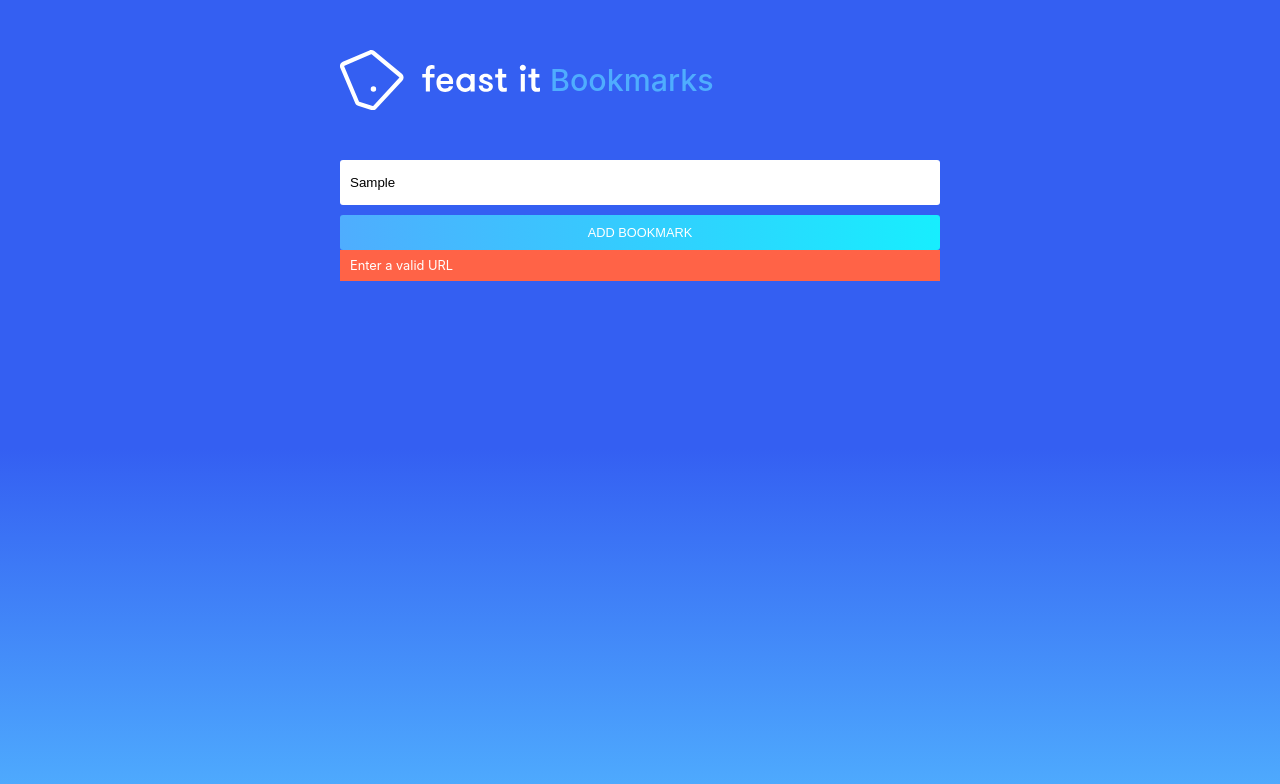
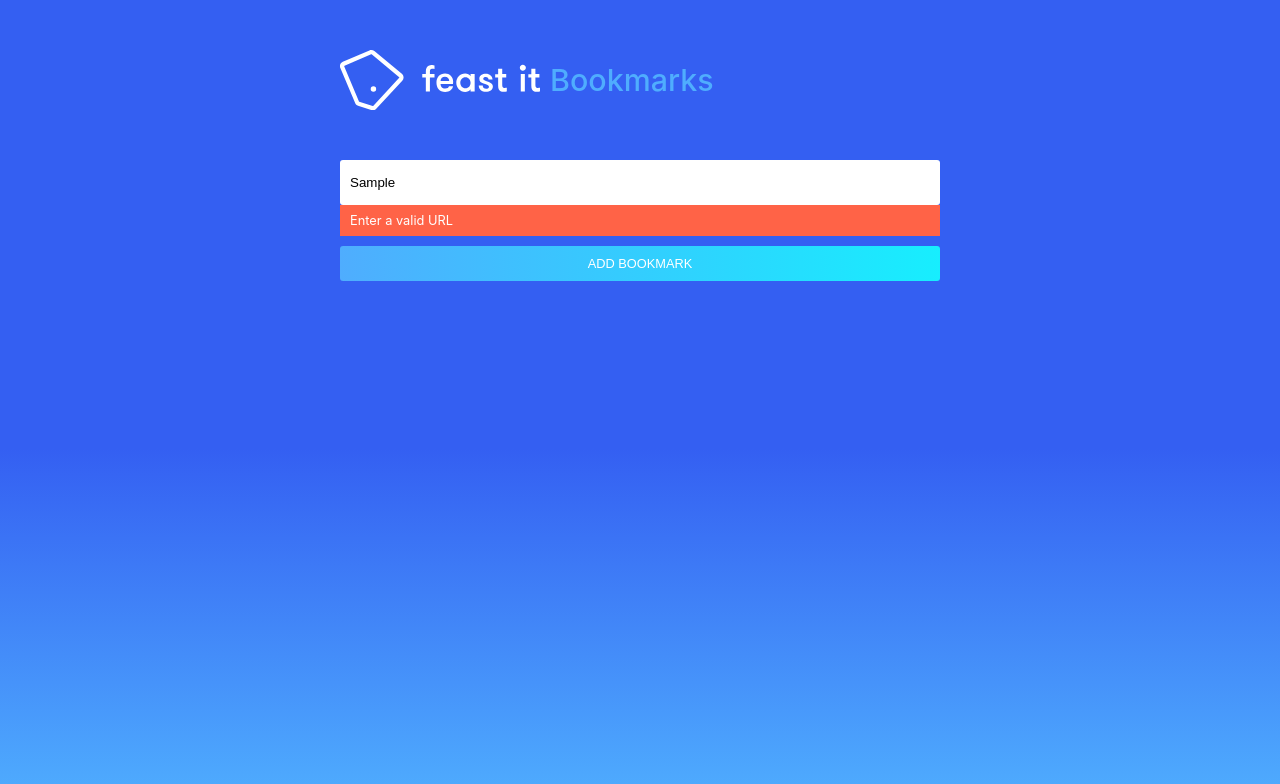
Before and after one commit to r41ph/feastit-bookmarks, a React (Create React App) app: page / in a window 1280 px wide. Both pictures are taken after typing "Sample" into the empty fields and a click on the button "ADD BOOKMARK". Shown: the top 784 px of the page. Built offline with nearby package versions, Linux system fonts and the light colour scheme.

Commit message:
refact: move validation error under input

```diff
--- a/src/AddBookmark/AddBookmark.js
+++ b/src/AddBookmark/AddBookmark.js
@@ -36,13 +36,13 @@ const AddBookmark = props => {
           onChange={handleInputValidation}
           value={url}
         />
+        {!isValidUrl ? (
+          <div className='fi-input__error'>Enter a valid URL</div>
+        ) : null}
         <Button className='fi-button__add' onClick={onHandleAddBookmark}>
           Add Bookmark
         </Button>
       </form>
-      {!isValidUrl ? (
-        <div className='fi-input__error'>Enter a valid URL</div>
-      ) : null}
     </div>
   );
 };
--- a/src/shared/Button/Button.scss
+++ b/src/shared/Button/Button.scss
@@ -11,6 +11,7 @@
 
   &.fi-button__add {
     padding: 10px 20px;
+    margin-top: 10px;
     width: 100%;
     font-size: 0.8rem;
     text-transform: uppercase;
--- a/src/shared/Input/Input.scss
+++ b/src/shared/Input/Input.scss
@@ -6,7 +6,6 @@
   box-sizing: border-box;
   border-radius: 3px;
   border: none;
-  margin-bottom: 10px;
 }
 
 .fi-input__error {
```
